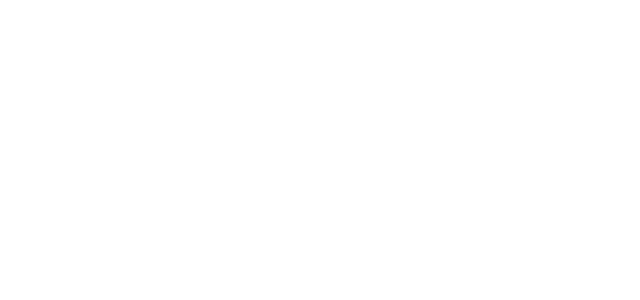
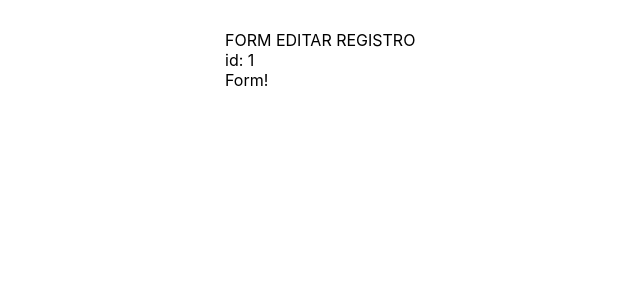
Before and after one commit to Gabriel7818/Cartao-Promocional, a React (Create React App) app: page /edit/1 in a window 1280 px wide. Shown: the top 300 px of the page, without its empty margins (15-655 px from the left). Built offline with nearby package versions, Linux system fonts and the light colour scheme.

Commit message:
Aula 11/04/2022 ver1.3 (Incompleto)

```diff
--- a/public/index.html
+++ b/public/index.html
@@ -1,5 +1,5 @@
 <!DOCTYPE html>
-<html lang="en">
+<html lang="pt-BR">
   <head>
     <meta charset="utf-8" />
     <link rel="icon" href="%PUBLIC_URL%/favicon.ico" />
@@ -13,7 +13,7 @@
 
     <link rel="manifest" href="%PUBLIC_URL%/manifest.json" />
 
-    <title>React App</title>
+    <title>Lista de promoções</title>
   </head>
   <body>
     <noscript>You need to enable JavaScript to run this app.</noscript>
--- a/src/App.jsx
+++ b/src/App.jsx
@@ -1,6 +1,6 @@
-import './App.css';
+import React from 'react';
 import styled from 'styled-components';
-import Root from './Root'
+import Root from './Routes/Root'
 
 const LayoutContainer = styled.div`
  max-width: 800px;
--- a/src/Root.jsx
+++ /dev/null
@@ -1,19 +0,0 @@
-import React from 'react';
-import {BrowserRouter as Router, Routes, Route, Link} from "react-router-dom";
-import PagesPromotionForm from './pages/Promotion/Form/Form'
-import PagesPromotionList from './pages/Promotion/List/List'
-
-  const Root = () =>{
-      return(
-          <Router>
-              <Routes>
-                  <Route path="/" component={PagesPromotionList} />
-                  <Route path="/create" component={PagesPromotionForm} />
-                  <Route path="/edit/:id" component={PagesPromotionForm} />
-              </Routes>
-          </Router>
-      )
-
-  }
-
-export default Root;
--- /dev/null
+++ b/src/Routes/Root.jsx
@@ -0,0 +1,19 @@
+import React from 'react';
+import {BrowserRouter as Router, Routes, Route, Link} from "react-router-dom";
+import PagesPromotionForm from '../pages/Promotion/Form/Form'
+import PagesPromotionList from '../pages/Promotion/List/List'
+
+  const Root = () =>{
+      return(
+          <Router>
+              <Routes>
+                  <Route path="/" element={<PagesPromotionList />} />
+                  <Route path="/create" element={<PagesPromotionForm />} />
+                  <Route path="/edit/:id" element={<PagesPromotionForm />} />
+              </Routes>
+          </Router>
+      )
+
+  }
+
+export default Root;
--- a/src/index.jsx
+++ b/src/index.jsx
@@ -1,11 +1,18 @@
 import React from 'react';
-import ReactDOM from 'react-dom';
+// import ReactDOM from 'react-dom';
 import './index.css';
 import App from './App';
+// React 18.0.0
+import { createRoot } from 'react-dom/client';
 
-ReactDOM.render(
-  <React.StrictMode>
-    <App />
-  </React.StrictMode>,
-  document.getElementById('root')
-);
+const container = document.getElementById('root');
+const root = createRoot(container);
+root.render(<App />)
+
+// React 17.0.2
+// ReactDOM.render(
+//   <React.StrictMode>
+//     <App />
+//   </React.StrictMode>,
+//   document.getElementById('root')
+// );
--- a/src/pages/Promotion/Form/Form.jsx
+++ b/src/pages/Promotion/Form/Form.jsx
@@ -1,9 +1,16 @@
 import React from 'react';
+import {useParams} from 'react-router-dom';
 
 const PagesPromotionForm = () =>{
+    const {id} = useParams();
 
     return(
         <div>
+            {!id
+             ? 'FORM NOVO REGISTRO'
+             : 'FORM EDITAR REGISTRO'
+            }
+              {id && <div> id: {id} </div>}
             Form!
         </div>
     )
```
